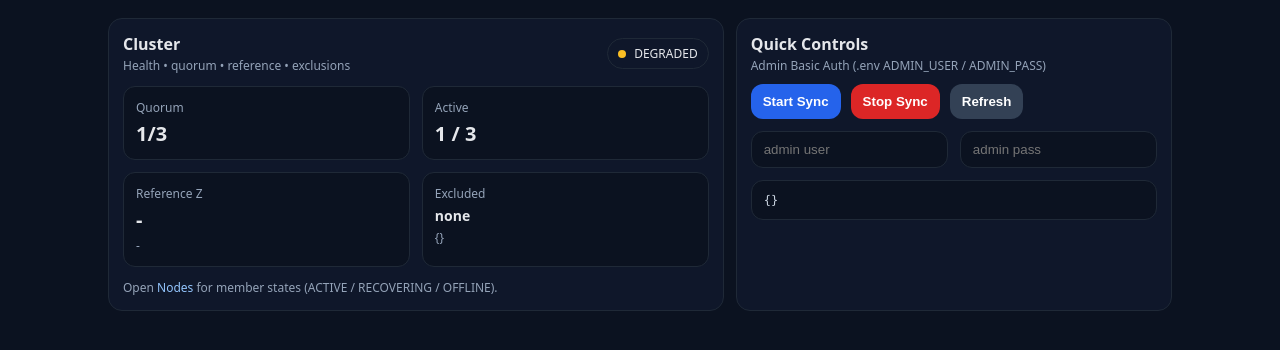
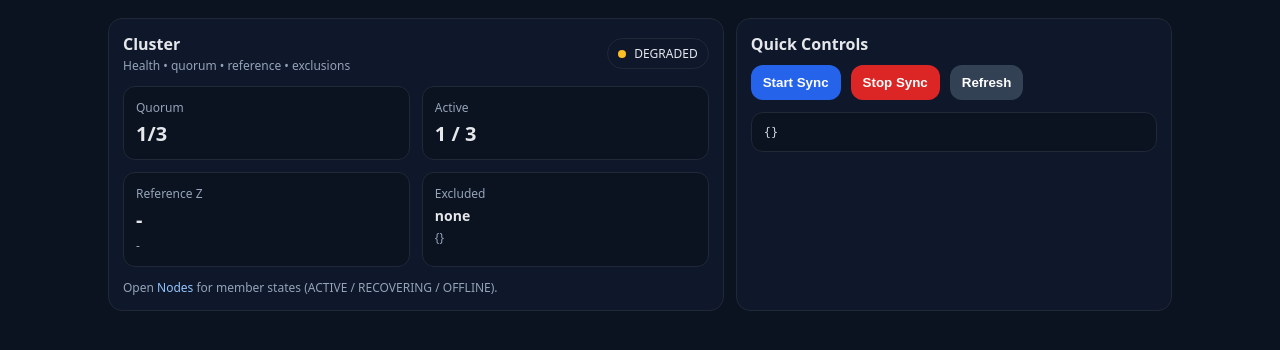
Before and after one commit to pdev419/ZETA-SYNC, a FastAPI app: page / in a window 1280 px wide. Shown: the part 51-401 px from the top of the page. Run offline with FastAPI, Linux system fonts and the light colour scheme; data that the repository does not hold is empty; some libraries are stand-ins or nearby versions.

Commit message:
#im: remove admin auth

```diff
--- a/apps/web/templates/index.html
+++ b/apps/web/templates/index.html
@@ -93,19 +93,12 @@
 
     <div class="card" style="grid-column: span 5;">
       <div class="title">Quick Controls</div>
-      <div class="sub">Admin Basic Auth (.env ADMIN_USER / ADMIN_PASS)</div>
 
       <div style="height:10px;"></div>
       <div class="row">
         <button class="primary" onclick="mgmtStart()">Start Sync</button>
         <button class="danger" onclick="mgmtStop()">Stop Sync</button>
         <button class="secondary" onclick="refreshAll()">Refresh</button>
-      </div>
-
-      <div style="height:12px;"></div>
-      <div class="grid">
-        <div style="grid-column: span 6;"><input id="adminUser" placeholder="admin user" /></div>
-        <div style="grid-column: span 6;"><input id="adminPass" placeholder="admin pass" type="password" /></div>
       </div>
 
       <div style="height:12px;"></div>
@@ -157,14 +150,8 @@
     }
   }
 
-  function authHeader(){
-    const u = $("adminUser").value || "admin";
-    const p = $("adminPass").value || "admin123";
-    return {"Authorization":"Basic "+btoa(`${u}:${p}`)};
-  }
-
   async function mgmtPost(url){
-    const r = await fetch(url, {method:"POST", headers:{"Content-Type":"application/json", ...authHeader()}, body:"{}"});
+    const r = await fetch(url, {method:"POST", headers:{"Content-Type":"application/json"}, body:"{}"});
     const t = await r.text();
     try { return JSON.parse(t); } catch { return {status:r.status, raw:t}; }
   }
--- a/main.py
+++ b/main.py
@@ -3,7 +3,6 @@ from __future__ import annotations
 
 import asyncio
 import os
-import secrets
 import socket
 import time
 from contextlib import asynccontextmanager
@@ -13,16 +12,15 @@ from typing import Any, Dict, List, Optional, Set, Tuple
 
 import uvicorn
 from dotenv import load_dotenv
-from fastapi import BackgroundTasks, Depends, FastAPI, HTTPException, Query
+from fastapi import BackgroundTasks, FastAPI, HTTPException, Query
 from fastapi.responses import HTMLResponse
-from fastapi.security import HTTPBasic, HTTPBasicCredentials
 from fastapi.staticfiles import StaticFiles
 from fastapi.templating import Jinja2Templates
 from fastapi.middleware.cors import CORSMiddleware
 from starlette.requests import Request
 
 from node.agent.discovery import Discovery, parse_hostport
-from node.cluster.membership import MembershipTracker  # ✅ M4 (new module)
+from node.cluster.membership import MembershipTracker
 from node.constants import ENV_FILE, EVENTS_LOG, LOG_DIR, METRICS_LOG, PROJECT_ROOT
 from node.peer.client import send_message
 from node.peer.server import PeerServer
@@ -264,19 +262,6 @@ class NodeRuntime:
             "advertise_addr": self.advertise_addr(),
             "known_peers": sorted(self.discovery.known_peers),
         }
-
-
-security_basic = HTTPBasic()
-
-
-def require_admin(creds: HTTPBasicCredentials = Depends(security_basic)):
-    user = os.getenv("ADMIN_USER", "admin")
-    pw = os.getenv("ADMIN_PASS", "admin123")
-    ok_user = secrets.compare_digest(creds.username, user)
-    ok_pw = secrets.compare_digest(creds.password, pw)
-    if not (ok_user and ok_pw):
-        raise HTTPException(status_code=401, detail="Unauthorized", headers={"WWW-Authenticate": "Basic"})
-    return True
 
 
 async def peer_handler(ctx: NodeRuntime, msg: dict, meta: dict, app: FastAPI) -> dict:
@@ -594,7 +579,7 @@ def create_app() -> FastAPI:
     async def ui_security(request: Request):
         return templates.TemplateResponse("security.html", {"request": request})
 
-    @app.post("/mgmt/cluster/start", dependencies=[Depends(require_admin)])
+    @app.post("/mgmt/cluster/start")
     async def mgmt_start():
         try:
             await app.state.ctx.start_sync()
@@ -602,12 +587,12 @@ def create_app() -> FastAPI:
         except RuntimeError as e:
             raise HTTPException(status_code=400, detail=str(e))
 
-    @app.post("/mgmt/cluster/stop", dependencies=[Depends(require_admin)])
+    @app.post("/mgmt/cluster/stop")
     async def mgmt_stop():
         await app.state.ctx.stop_sync()
         return {"ok": True}
 
-    @app.post("/mgmt/security/ca/init", dependencies=[Depends(require_admin)])
+    @app.post("/mgmt/security/ca/init")
     async def mgmt_ca_init():
         ca_days = int(os.getenv("TLS_CA_VALIDITY_DAYS", "3650"))
         ensure_cluster_ca(CAPaths(app.state.ca_key_path, app.state.ca_cert_path), validity_days=ca_days)
@@ -639,13 +624,13 @@ def create_app() -> FastAPI:
             "next_step": "Click 'Restart service' so TLS contexts load.",
         }
 
-    @app.get("/mgmt/security/ca/cert", dependencies=[Depends(require_admin)])
+    @app.get("/mgmt/security/ca/cert")
     async def mgmt_ca_cert():
         if not app.state.ca_cert_path.exists():
             raise HTTPException(status_code=404, detail="CA cert missing, init first")
         return {"ca_cert_pem": app.state.ca_cert_path.read_text(encoding="utf-8")}
 
-    @app.post("/mgmt/security/nodes/issue", dependencies=[Depends(require_admin)])
+    @app.post("/mgmt/security/nodes/issue")
     async def mgmt_issue_node_cert(node_id: str):
         ca_key, ca_cert = load_ca(CAPaths(app.state.ca_key_path, app.state.ca_cert_path))
         node_key_pem, node_cert_pem = issue_node_cert(
@@ -658,7 +643,7 @@ def create_app() -> FastAPI:
             "node_key_pem": node_key_pem.decode("utf-8"),
         }
 
-    @app.post("/mgmt/security/nodes/sign-csr", dependencies=[Depends(require_admin)])
+    @app.post("/mgmt/security/nodes/sign-csr")
     async def mgmt_sign_csr(csr_pem: str):
         ca_key, ca_cert = load_ca(CAPaths(app.state.ca_key_path, app.state.ca_cert_path))
         cert_pem = sign_csr(ca_key, ca_cert, csr_pem.encode("utf-8"), validity_days=app.state.node_validity_days)
@@ -667,12 +652,12 @@ def create_app() -> FastAPI:
             "ca_cert_pem": app.state.ca_cert_path.read_text(encoding="utf-8"),
         }
 
-    @app.get("/mgmt/security/nodes/pending", dependencies=[Depends(require_admin)])
+    @app.get("/mgmt/security/nodes/pending")
     async def mgmt_pending():
         rec = app.state.security_store.load()
         return {"pending": rec.pending}
 
-    @app.post("/mgmt/security/nodes/approve", dependencies=[Depends(require_admin)])
+    @app.post("/mgmt/security/nodes/approve")
     async def mgmt_approve(node_id: str, pending_key: str):
         rec = app.state.security_store.load()
         info = rec.pending.get(pending_key)
@@ -683,19 +668,19 @@ def create_app() -> FastAPI:
         app.state.ctx.log_event("NODE_APPROVED", node_id=node_id)
         return {"ok": True}
 
-    @app.post("/mgmt/security/nodes/deny", dependencies=[Depends(require_admin)])
+    @app.post("/mgmt/security/nodes/deny")
     async def mgmt_deny(pending_key: str, reason: str = "denied"):
         app.state.security_store.deny_pending(pending_key, reason=reason)
         app.state.ctx.log_event("NODE_DENIED", severity="WARNING", fingerprint=pending_key, reason=reason)
         return {"ok": True}
 
-    @app.post("/mgmt/security/nodes/block", dependencies=[Depends(require_admin)])
+    @app.post("/mgmt/security/nodes/block")
     async def mgmt_block(node_id: str, reason: str = "revoked"):
         app.state.security_store.block_node(node_id=node_id, reason=reason)
         app.state.ctx.log_event("NODE_BLOCKED", severity="WARNING", node_id=node_id, reason=reason)
         return {"ok": True}
 
-    @app.get("/mgmt/security/state", dependencies=[Depends(require_admin)])
+    @app.get("/mgmt/security/state")
     async def mgmt_security_state():
         rec = app.state.security_store.load()
         return {
@@ -705,7 +690,7 @@ def create_app() -> FastAPI:
             "bootstrap": rec.bootstrap,
         }
 
-    @app.post("/mgmt/security/bootstrap/token/create", dependencies=[Depends(require_admin)])
+    @app.post("/mgmt/security/bootstrap/token/create")
     async def mgmt_bootstrap_token_create():
         token = app.state.security_store.create_bootstrap_token()
         app.state.ctx.log_event("BOOTSTRAP_TOKEN_CREATED", severity="WARNING")
@@ -750,7 +735,7 @@ def create_app() -> FastAPI:
             },
         }
 
-    @app.post("/mgmt/security/local/install-bundle", dependencies=[Depends(require_admin)])
+    @app.post("/mgmt/security/local/install-bundle")
     async def mgmt_local_install_bundle(payload: Dict[str, Any]):
         ca_pem = str(payload.get("ca_cert_pem") or "")
         node_cert_pem = str(payload.get("node_cert_pem") or "")
@@ -778,7 +763,7 @@ def create_app() -> FastAPI:
             ],
         }
 
-    @app.post("/mgmt/system/restart", dependencies=[Depends(require_admin)])
+    @app.post("/mgmt/system/restart")
     async def mgmt_system_restart(background: BackgroundTasks):
         app.state.ctx.log_event("SYSTEM_RESTART_REQUESTED", severity="WARNING")
 
```
Also changed, not shown: apps/web/static/app.js (+0 -16 lines), apps/web/templates/security.html (+2 -8 lines), 1 other file.
